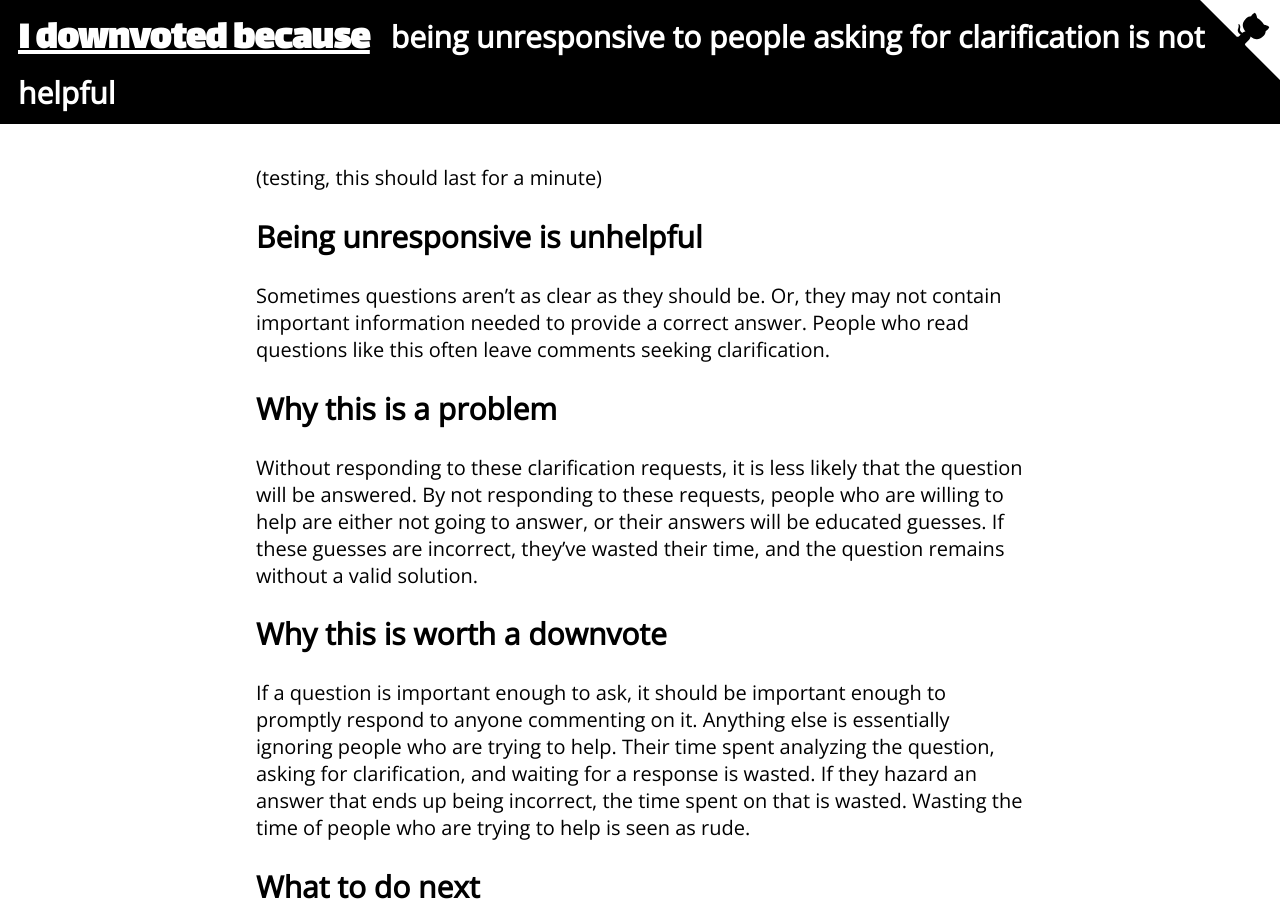
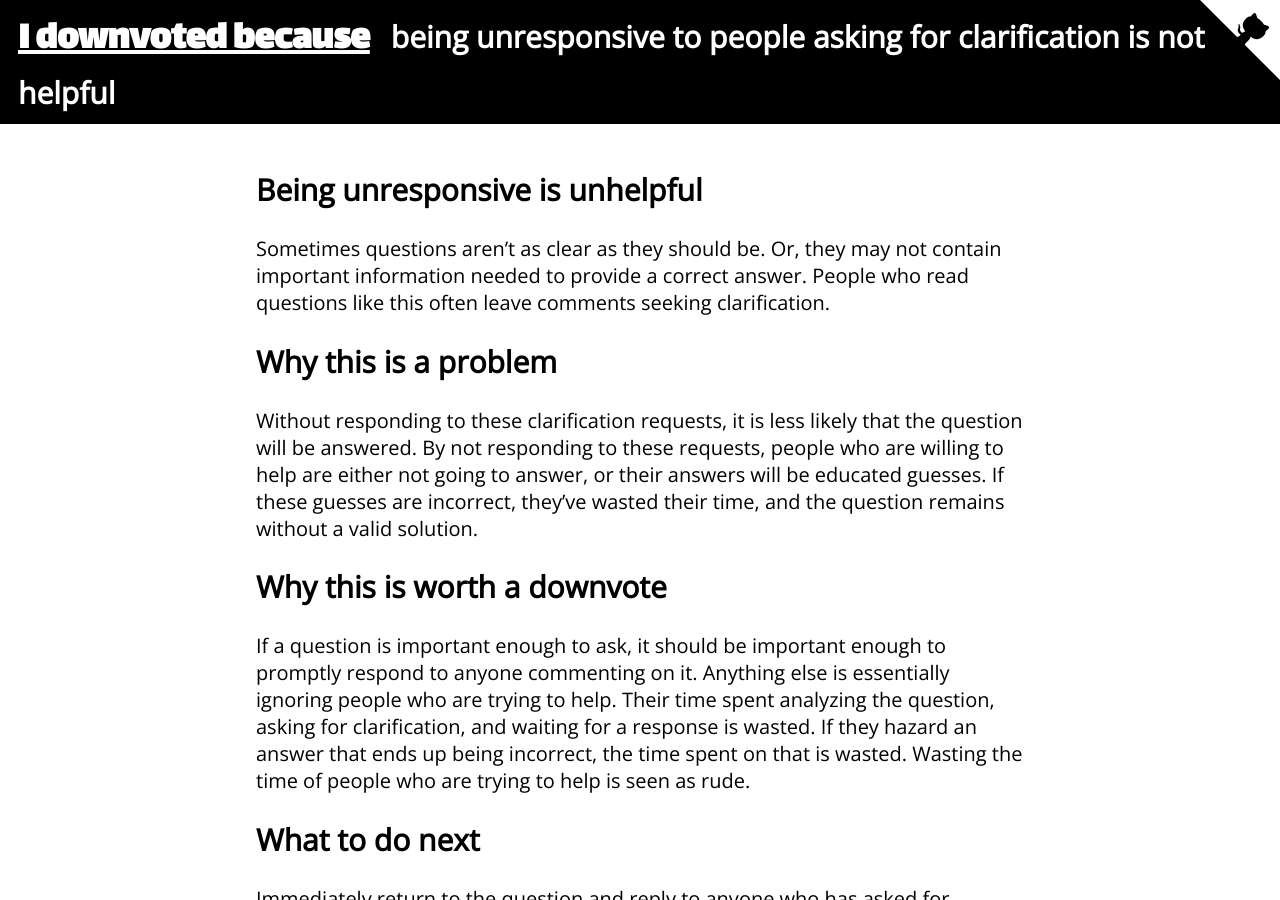
Before and after one commit to WillSullivan/idownvotedbecause, a Jekyll site: the page built from stackoverflow/beingunresponsive.md, in a window 1280 px wide and 900 px high. Built offline with Jekyll 4.4.1, drawn with Linux system fonts in a browser that asks for light colours; comment, search, counter and statistics services are not loaded.

Commit message:
Update beingunresponsive.md

```diff
--- a/stackoverflow/beingunresponsive.md
+++ b/stackoverflow/beingunresponsive.md
@@ -9,7 +9,6 @@ redirect_from:
   - Unresponsive
 linkText: People who read questions often leave comments seeking clarification. Without responding to these clarification requests, it is less likely that the question will be answered and you may get downvoted.
 ---
-(testing, this should last for a minute)
 {::comment}This post is designed to target people who ask questions that aren't clear and then take off. Folks are bugging them
 for clarification, and it's a huge waste of time. I'm also trying out a new tone, referring to ourselves rather than others. It
 kinda seems a little pretentious or condescending, so I'm not sure if it'll stick{:/}
```
